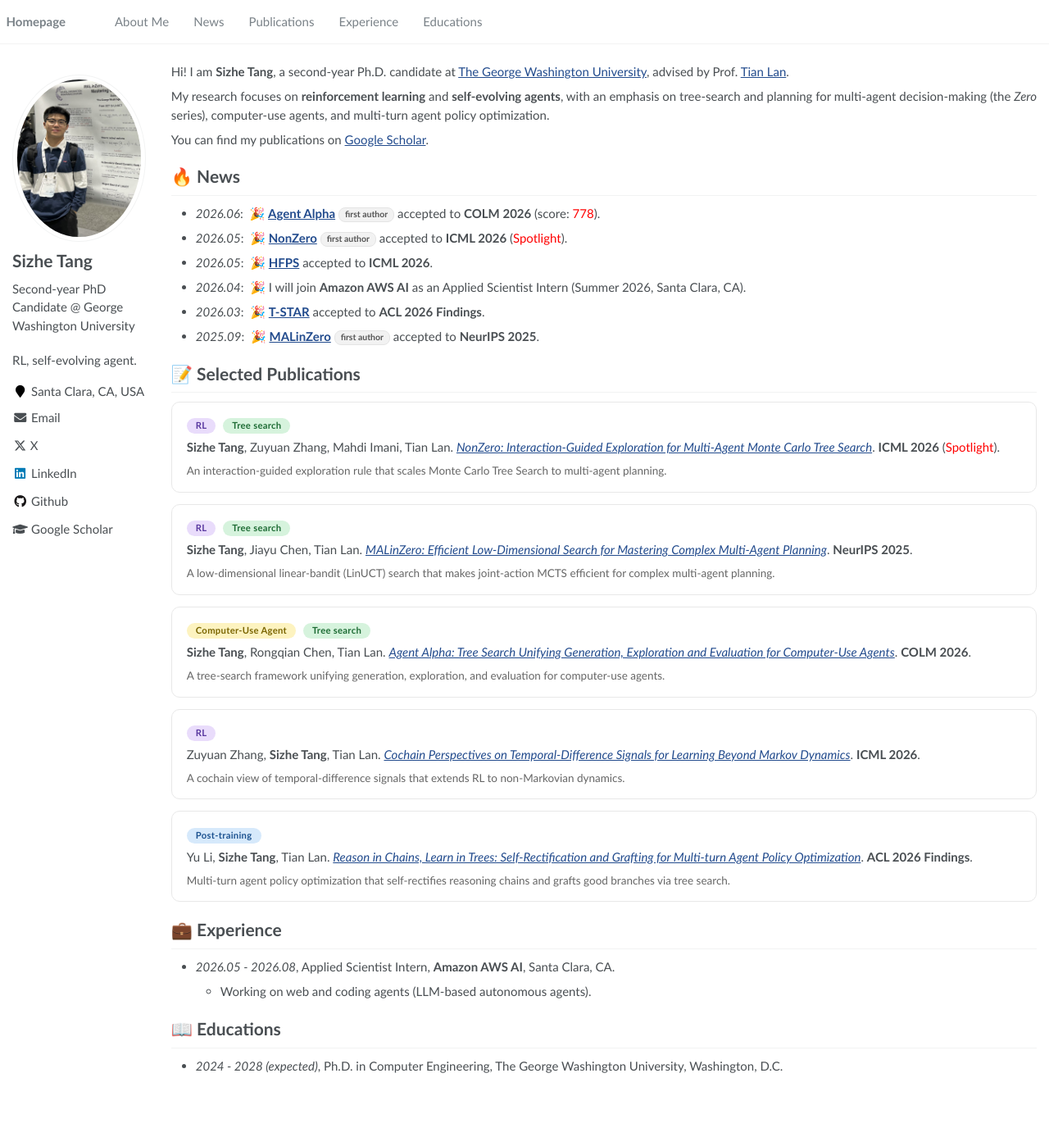
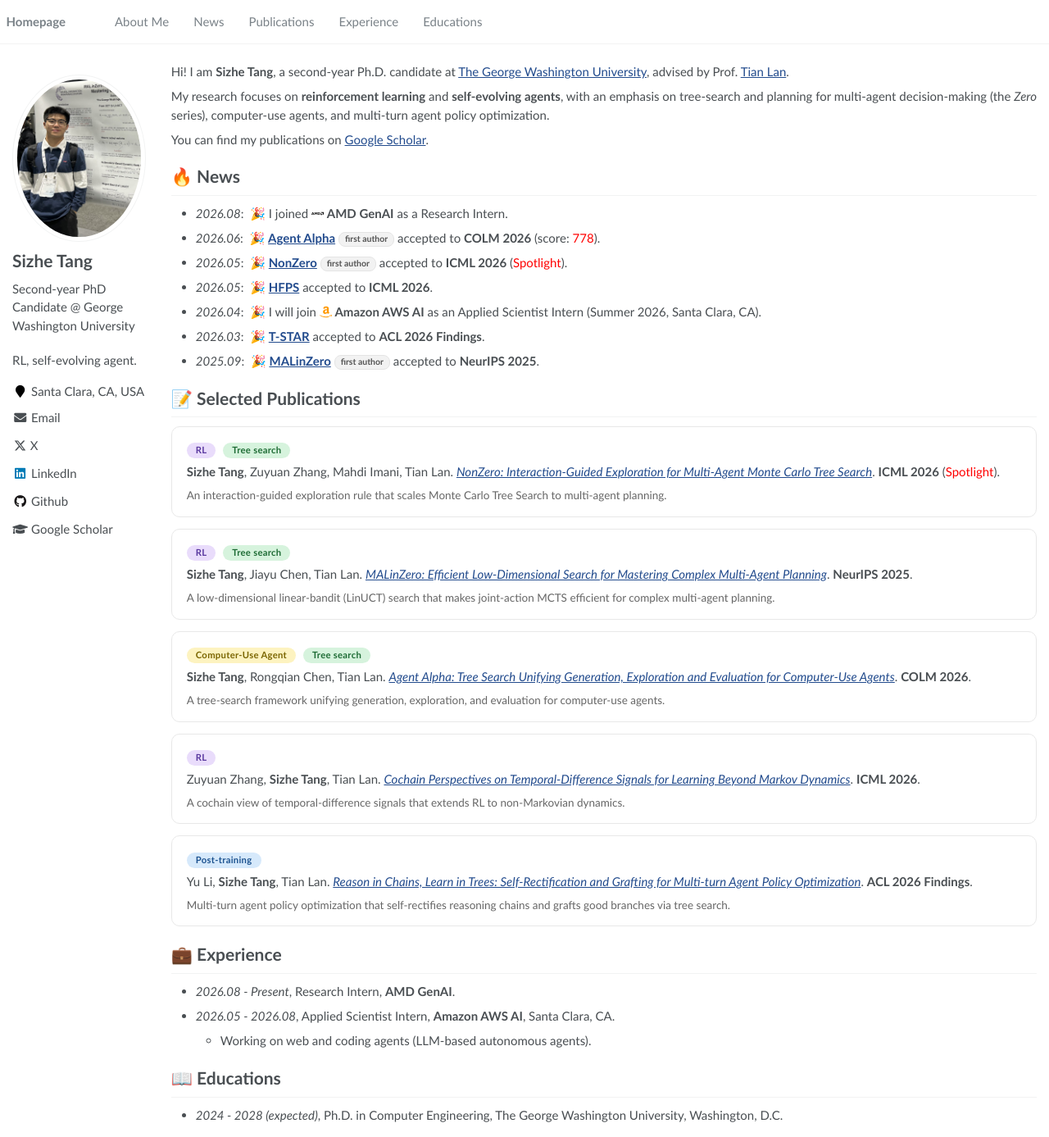
Before and after one commit to sizhe-tang/sizhe-tang.github.io, a Jekyll site: the page built from _pages/about.md, in a window 1280 px wide and 1387 px high. Shown: the whole window at 82% size. Built offline with Jekyll 4.4.1, drawn with Linux system fonts in a browser that asks for light colours; part of the change alters nothing that is shown.

Commit message:
News: joined AMD GenAI as Research Intern; add AMD/Amazon logos; add AMD to Experience
Co-Authored-By: Claude Opus 5.5 (1M context) <noreply@anthropic.com>

```diff
--- a/_pages/about.md
+++ b/_pages/about.md
@@ -28,10 +28,11 @@ You can find my publications on <a href='https://scholar.google.com/citations?us
 
 
 # 🔥 News
+- *2026.08*: &nbsp;🎉 I joined <img class="org-logo" src="/images/logos/amd.svg" alt="AMD">**AMD GenAI** as a Research Intern.
 - *2026.06*: &nbsp;🎉 [**Agent Alpha**](https://arxiv.org/abs/2602.02995) <span class="first-author">first author</span> accepted to **COLM 2026** (score: <span style="color:red">778</span>).
 - *2026.05*: &nbsp;🎉 [**NonZero**](https://arxiv.org/abs/2605.00751) <span class="first-author">first author</span> accepted to **ICML 2026** (<span style="color:red">Spotlight</span>).
 - *2026.05*: &nbsp;🎉 [**HFPS**](https://arxiv.org/abs/2602.06939) accepted to **ICML 2026**.
-- *2026.04*: &nbsp;🎉 I will join **Amazon AWS AI** as an Applied Scientist Intern (Summer 2026, Santa Clara, CA).
+- *2026.04*: &nbsp;🎉 I will join <img class="org-logo" src="/images/logos/amazon.svg" alt="Amazon">**Amazon AWS AI** as an Applied Scientist Intern (Summer 2026, Santa Clara, CA).
 - *2026.03*: &nbsp;🎉 [**T-STAR**](https://arxiv.org/abs/2604.07165) accepted to **ACL 2026 Findings**.
 - *2025.09*: &nbsp;🎉 [**MALinZero**](https://proceedings.neurips.cc/paper_files/paper/2025/hash/6cd8644fab1f7837acd8298f6360864c-Abstract-Conference.html) <span class="first-author">first author</span> accepted to **NeurIPS 2025**.
 <!-- TODO: News 日期是按惯例估的，请按实际录用/起始时间调整 -->
@@ -63,6 +64,13 @@ You can find my publications on <a href='https://scholar.google.com/citations?us
 .tag-pt  { background: #d6e9fb; color: #1d5390; }    /* 淡蓝 · Post-training */
 .tag-rl  { background: #e9dcfb; color: #5a39a0; }    /* 淡紫 · RL */
 .tag-ts  { background: #d6f3dd; color: #1d6b34; }    /* 淡绿 · Tree search */
+
+.org-logo {               /* News 里公司名前的小 logo */
+  height: 1em;
+  width: auto;
+  vertical-align: -0.15em;
+  margin-right: 0.25em;
+}
 
 /* News 里的「一作」标记 */
 .first-author {
@@ -131,6 +139,8 @@ Yu Li, **Sizhe Tang**, Tian Lan. [*Reason in Chains, Learn in Trees: Self-Rectif
 </div>
 
 # 💼 Experience
+- *2026.08 - Present*, Research Intern, **AMD GenAI**.
+<!-- TODO: 可补充 AMD 地点和工作内容 -->
 - *2026.05 - 2026.08*, Applied Scientist Intern, **Amazon AWS AI**, Santa Clara, CA.
   - Working on web and coding agents (LLM-based autonomous agents).
 <!-- TODO: 把上面这行实习描述换成你真实做的工作 -->
```
Also changed, not shown: images/logos/amazon.svg (added), images/logos/amd.svg (added).
